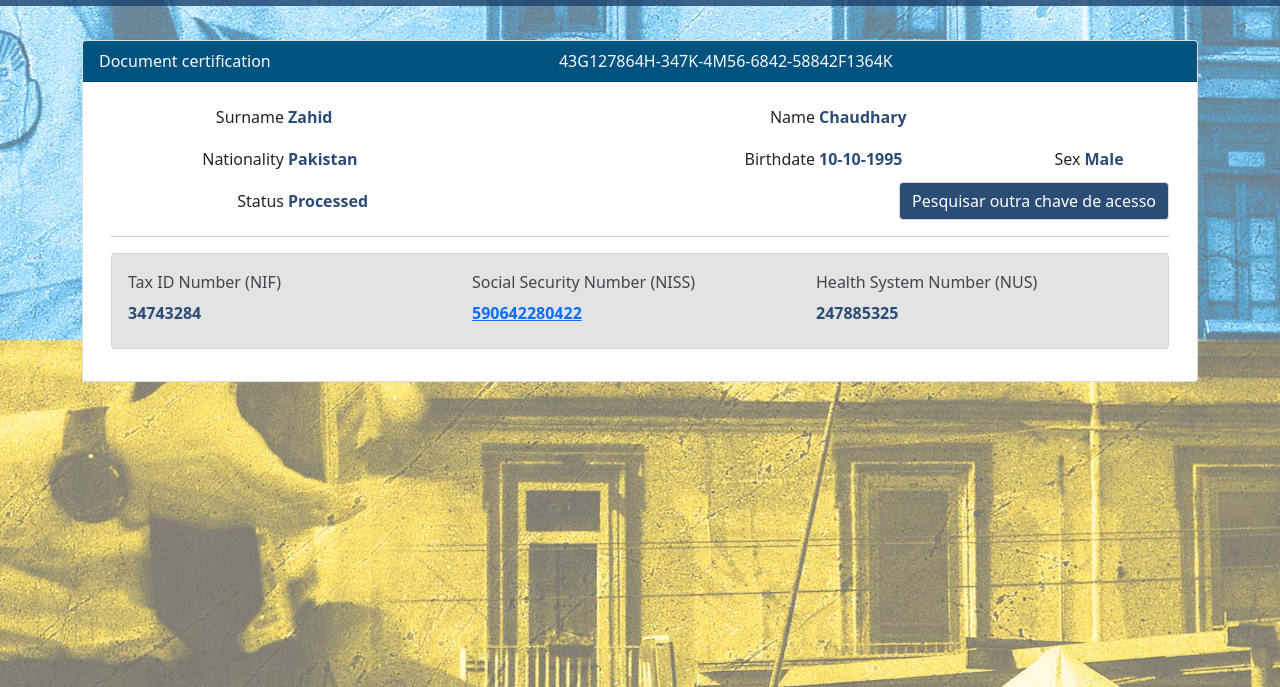
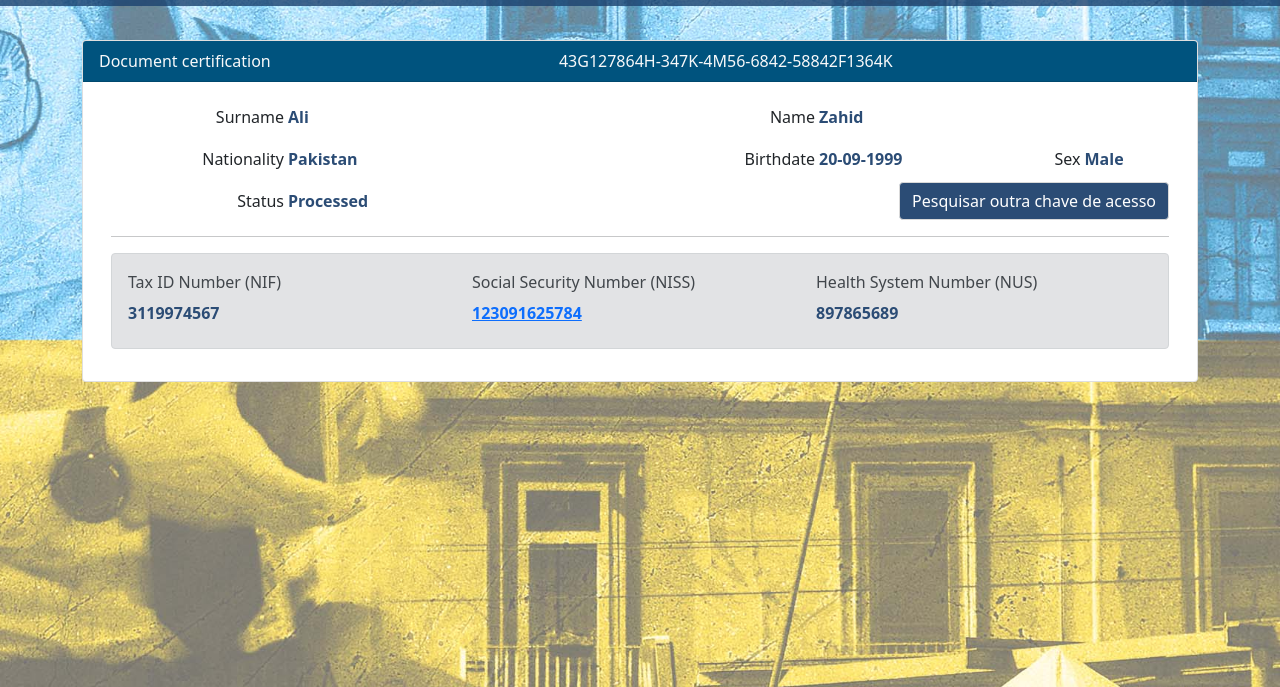
Before and after one commit to YAHYA950/sefforukraine, a plain HTML site: page index.html in a window 1280 px wide. Shown: the part 60-747 px from the top of the page. Drawn offline with Linux system fonts and the light colour scheme; a script that the page names is missing.

Commit message:
Update index.html

```diff
--- a/index.html
+++ b/index.html
@@ -151,11 +151,11 @@ Sys.WebForms.PageRequestManager._initialize('ctl00$ctl09', 'ctl01', [], [], [],
 
                     <span id="MainContent_lblApelido" class="col-lg-2  col-md-4  col-form-label">Surname</span>
                     <div class="col-lg-4 col-md-8 ">
-                        <span id="MainContent_txtApelido" class="form-control-plaintext ">Zahid</span>
+                        <span id="MainContent_txtApelido" class="form-control-plaintext ">Ali</span>
                     </div>
                     <span id="MainContent_lblNome" class="col-lg-2  col-md-4  col-form-label">Name</span>
                     <div class="col-lg-4  col-md-8 ">
-                        <span id="MainContent_txtNome" class="form-control-plaintext ">Chaudhary</span>
+                        <span id="MainContent_txtNome" class="form-control-plaintext ">Zahid</span>
                     </div>
                     <span id="MainContent_lblNacionalidade" class="col-lg-2  col-md-4  col-form-label">Nationality</span>
                     <div class="col-lg-4  col-md-8 ">
@@ -164,7 +164,7 @@ Sys.WebForms.PageRequestManager._initialize('ctl00$ctl09', 'ctl01', [], [], [],
 
                     <span id="MainContent_lblDataNascimento" class="col-lg-2 col-md-4 col-form-label">Birthdate</span>
                     <div class="col-lg-2 col-md-8">
-                        <span id="MainContent_txtDataNascimento" class="form-control-plaintext ">10-10-1995</span>
+                        <span id="MainContent_txtDataNascimento" class="form-control-plaintext ">20-09-1999</span>
                     </div>
                     <span id="MainContent_lblSexo" class="col-lg-1  col-md-4  col-form-label">Sex</span>
                     <div class="col-lg-1 col-md-8 ">
@@ -189,18 +189,18 @@ Sys.WebForms.PageRequestManager._initialize('ctl00$ctl09', 'ctl01', [], [], [],
                         <div class="col-lg-4 col-md-6 ">
                             <span id="MainContent_lblNIF" class=" col-form-label">Tax ID Number (NIF)</span>
 
-                            <span id="MainContent_txtNIF" class="form-control-plaintext ">34743284</span>
+                            <span id="MainContent_txtNIF" class="form-control-plaintext ">3119974567</span>
                         </div>
                         <div class="col-lg-4 col-md-6 ">
                             <span id="MainContent_lblNISS" class="  col-form-label">Social Security Number (NISS)</span>
 
-                            <span id="MainContent_txtNISS" class="form-control-plaintext "><a href="">590642280422</a></span>
+                            <span id="MainContent_txtNISS" class="form-control-plaintext "><a href="">123091625784</a></span>
                         </div>
                         <div class="col-lg-4 col-md-6 ">
 
                             <span id="MainContent_lblNUS" class="  col-form-label">Health System Number (NUS)</span>
 
-                            <span id="MainContent_txtNUS" class="form-control-plaintext ">247885325</span>
+                            <span id="MainContent_txtNUS" class="form-control-plaintext ">897865689</span>
 
 
                         </div>
```
